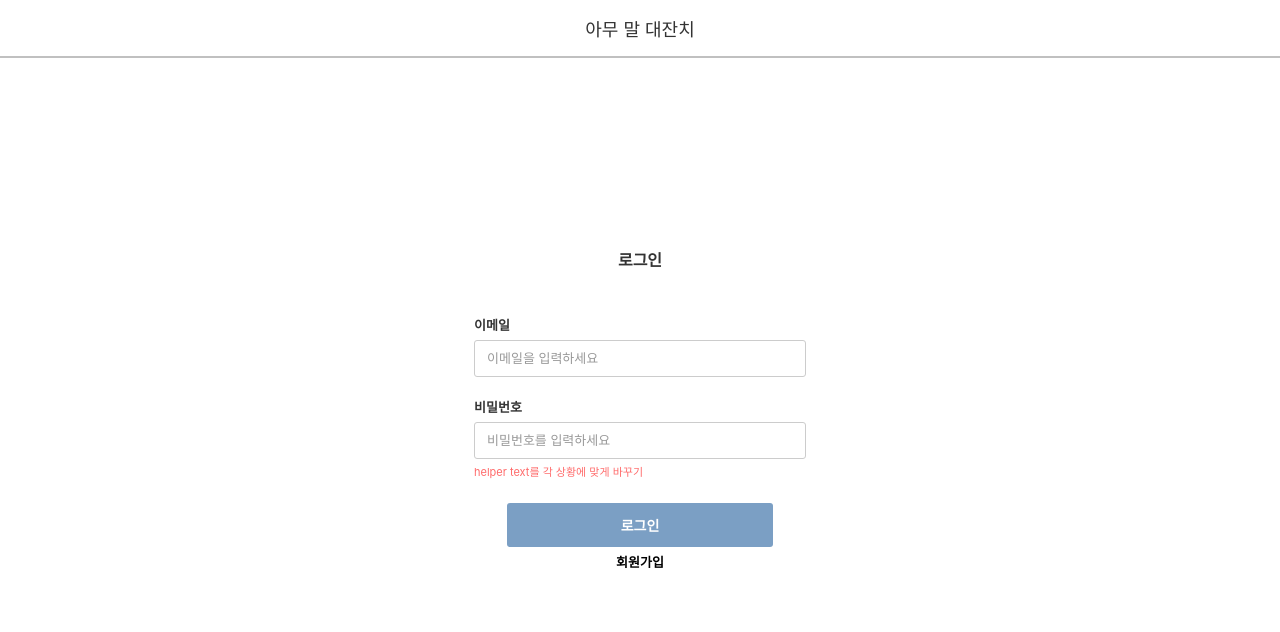
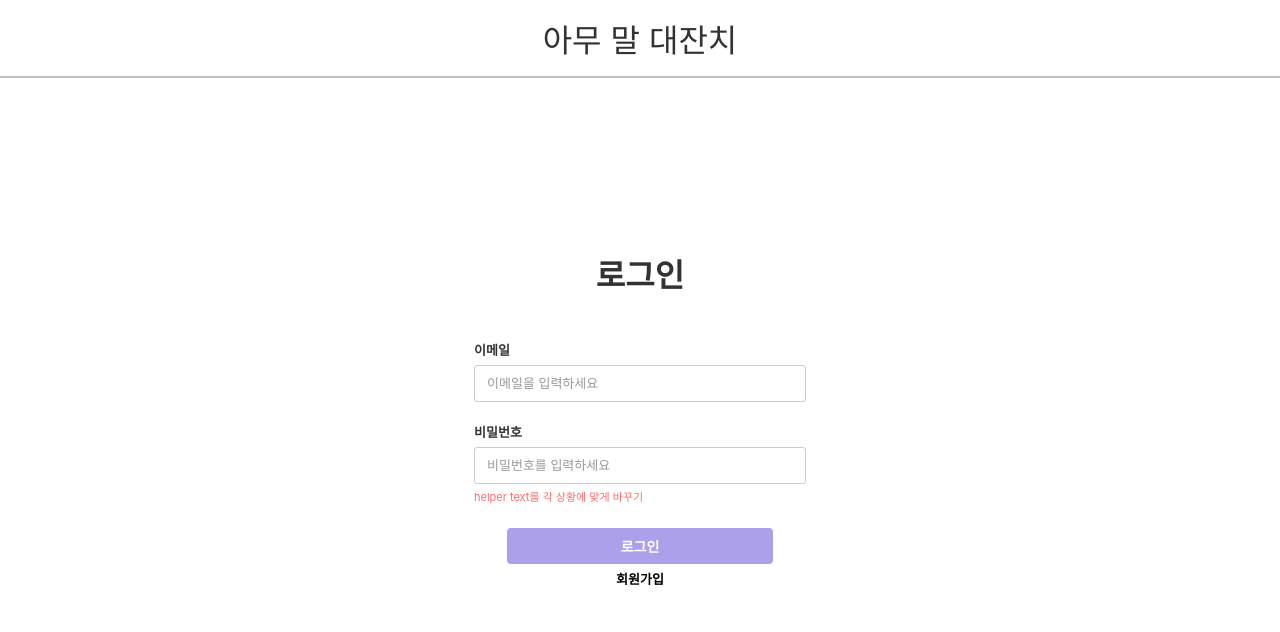
Before and after one commit to KWAKMANBO/KTB3_danny_cloud_community_fe, a website: page src/page/login.html in a window 1280 px wide. Drawn offline with Linux system fonts and the light colour scheme.

Commit message:
로그인 화면 추가

```diff
--- a/src/css/header.css
+++ b/src/css/header.css
@@ -3,3 +3,9 @@ header {
     padding: 15px 20px;
     border-bottom: 2px solid silver;
 }
+
+header h1 {
+    font-size: 2rem;
+    color: #333;
+    font-weight: 400;
+}
--- a/src/css/login.css
+++ b/src/css/login.css
@@ -13,11 +13,7 @@ body {
 
 
 
-h1 {
-    font-size: 18px;
-    color: #333;
-    font-weight: 400;
-}
+
 
 main {
     flex: 1;
@@ -34,7 +30,7 @@ main {
 
 h2 {
     text-align: center;
-    font-size: 16px;
+    font-size: 2rem;
     color: #333;
     font-weight: 600;
     margin-bottom: 20px;
@@ -92,11 +88,11 @@ input::placeholder {
 .login-btn {
 
     width: 80%;
-    padding: 12px;
-    background-color: #7b9fc4;
+    padding: 0.5rem;
+    background-color:#aca0eb;
     color: white;
     border: none;
-    border-radius: 3px;
+    border-radius: 4px;
     font-size: 14px;
     font-weight: 600;
     display: block;
@@ -106,7 +102,7 @@ input::placeholder {
 }
 
 .login-btn:hover {
-    background-color: #6a8db0;
+    background-color: #705e79;
 }
 
 .signup-btn {
--- a/src/page/login.html
+++ b/src/page/login.html
@@ -19,12 +19,12 @@
         <form id="login-form">
             <div class="input-group">
                 <label for="email">이메일</label>
-                <input type="email" id="email" name="email" placeholder="이메일을 입력하세요" required>
+                <input type="email" id="email" name="email" placeholder="이메일을 입력하세요" >
             </div>
 
             <div class="input-group">
                 <label for="password">비밀번호</label>
-                <input type="password" id="password" name="password" placeholder="비밀번호를 입력하세요" required>
+                <input type="password" id="password" name="password" placeholder="비밀번호를 입력하세요">
                 <p class="helper-text" >helper text를 각 상황에 맞게 바꾸기 </p>
             </div>
 
```
